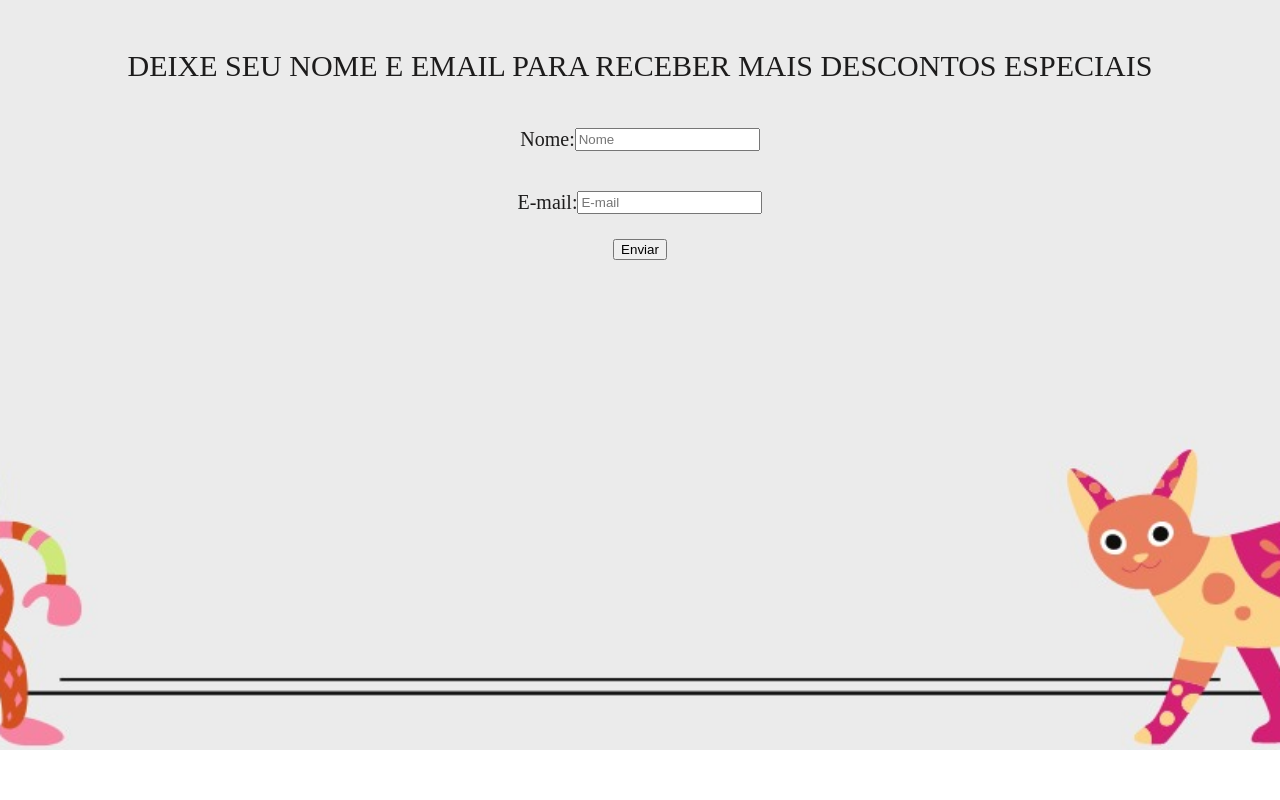
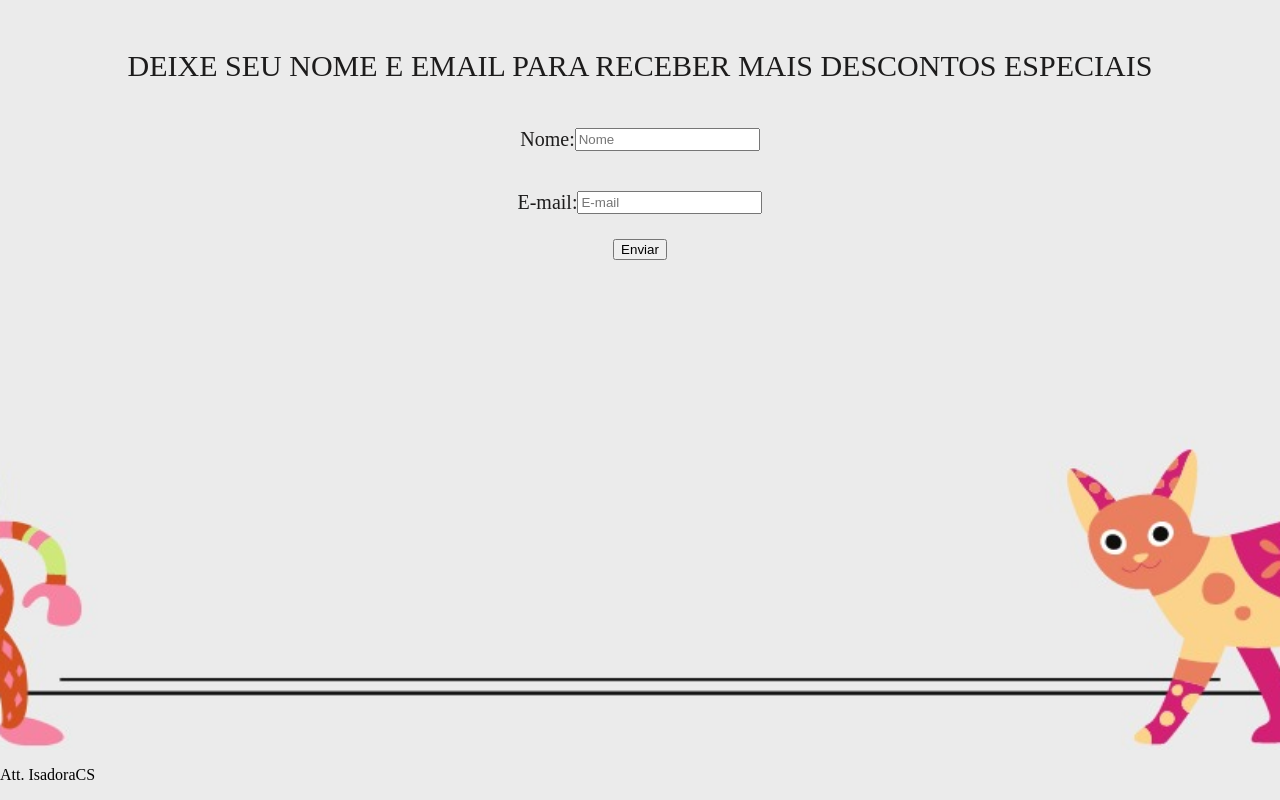
Before and after one commit to isaCSF/Landing-page-Hiring-Coders, a plain HTML site: page index.html in a window 1280 px wide. Shown: the part 1430-2230 px from the top of the page. Before the commit the page ends 2180 px from the top, so only its background shows below. Drawn offline with Linux system fonts and the light colour scheme.

Commit message:
Update index.html

```diff
--- a/index.html
+++ b/index.html
@@ -68,6 +68,9 @@
 
 
     </section>
+        <footer class="rodape">
+        <p>Att. IsadoraCS</p>
+    </footer>
 
 </body>
 <script src="jsIsadora.js"></script>
```
